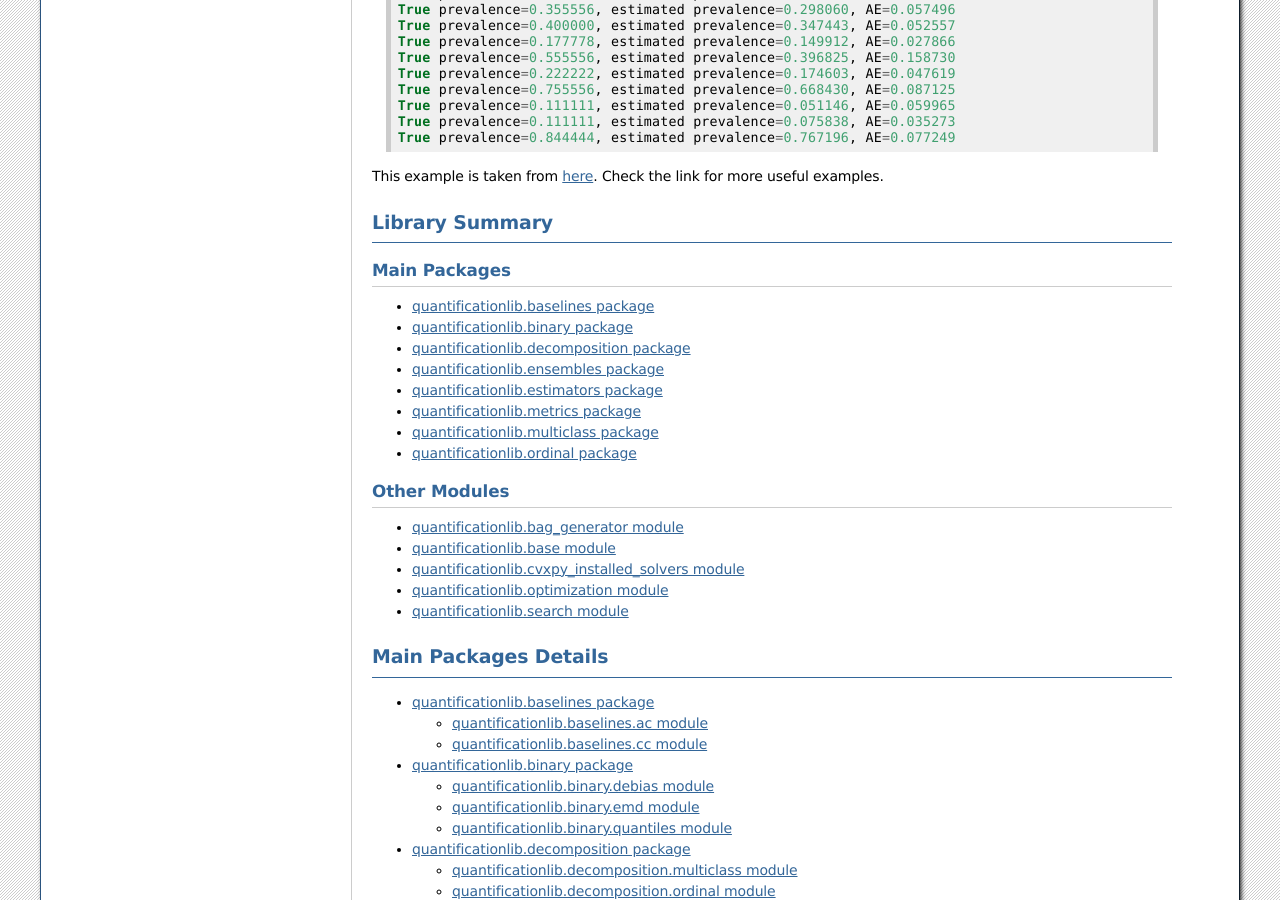
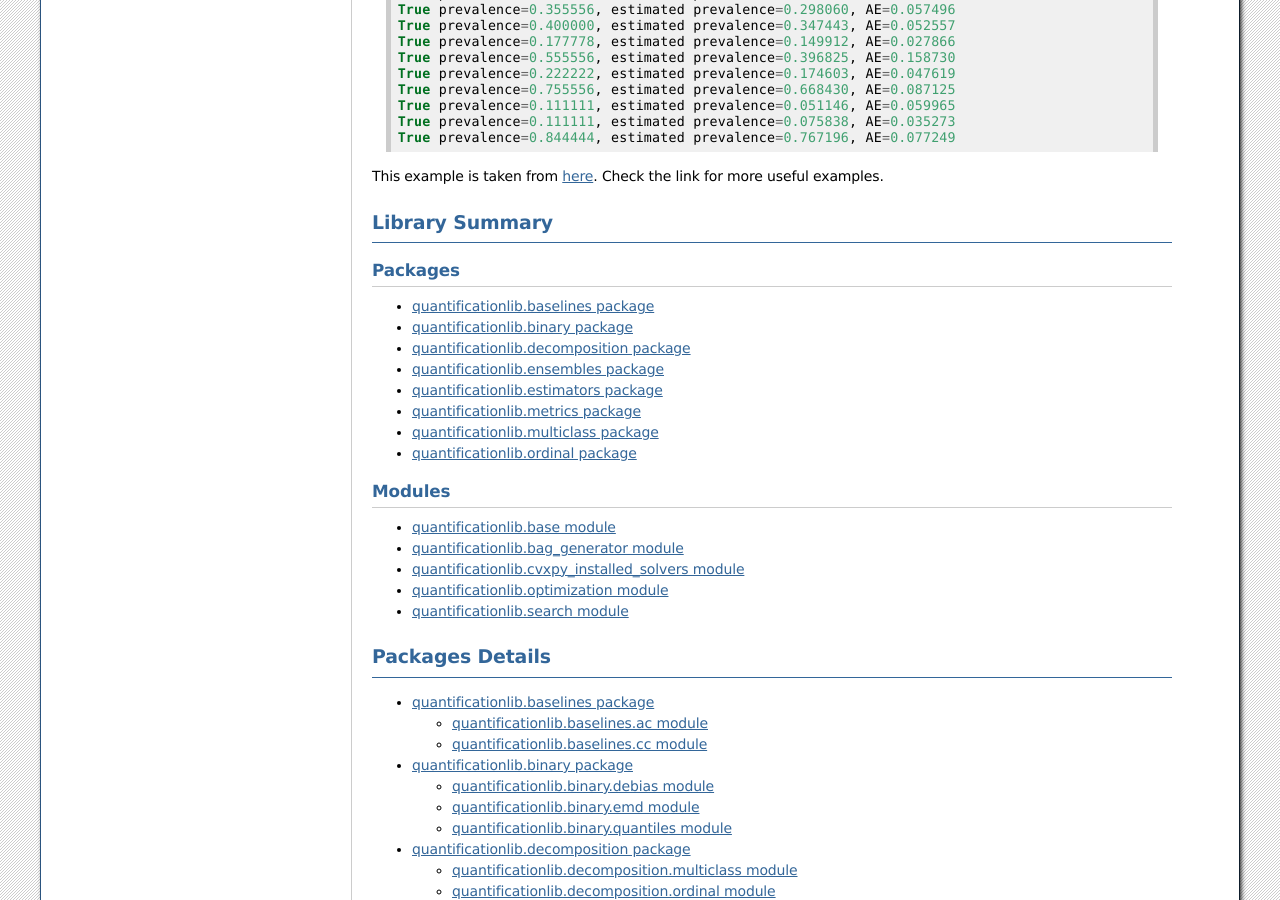
Before and after one commit to AICGijon/quantificationlib, a Sphinx documentation site: the page built from docs/index.rst, in a window 1280 px wide and 900 px high, scrolled down 1471 px. Built offline with Sphinx 7.4.7, drawn with Linux system fonts in a browser that asks for light colours; some of the changed text lies outside the part shown.

Commit message:
Retoques en la página inicial

```diff
--- a/docs/index.rst
+++ b/docs/index.rst
@@ -103,8 +103,8 @@ This example is taken from `here <https://github.com/AICGijon/quantificationlib/
 Library Summary
 ===============
 
-Main Packages
--------------
+Packages
+--------
 .. toctree::
    :maxdepth: 1
 
@@ -117,21 +117,21 @@ Main Packages
    rsts_t4/quantificationlib.multiclass
    rsts_t4/quantificationlib.ordinal
 
-Other Modules
--------------
+Modules
+-------
 
 .. toctree::
    :maxdepth: 1
 
+   rsts_t4/quantificationlib.base
    rsts_t4/quantificationlib.bag_generator
-   rsts_t4/quantificationlib.base
    rsts_t4/quantificationlib.cvxpy_installed_solvers
    rsts_t4/quantificationlib.optimization
    rsts_t4/quantificationlib.search
 
 
-Main Packages Details
-=====================
+Packages Details
+================
 .. toctree::
    :maxdepth: 3
 
```
